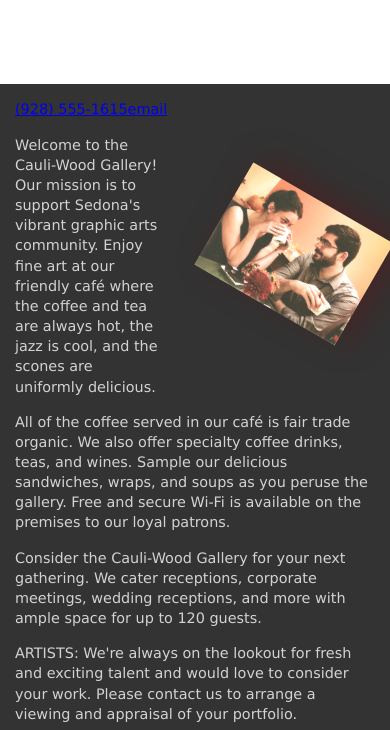
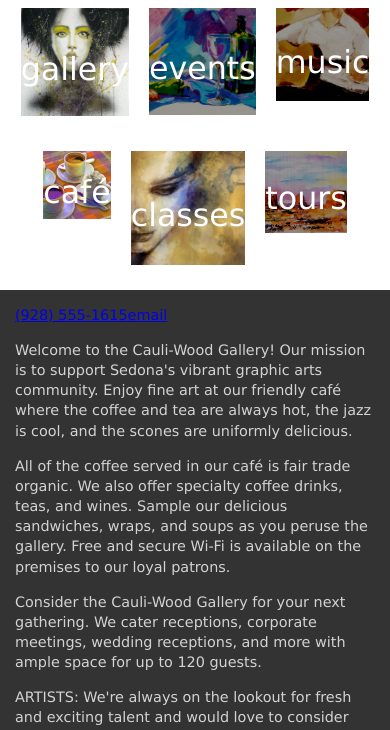
Before and after one commit to Sonatical/Case-3-Tutorial-5, a plain HTML site: page index.html in a window 390 px wide. Shown: the part 80-810 px from the top of the page. Drawn offline with Linux system fonts and the light colour scheme.

Commit message:
Added some stuff

```diff
--- a/css/cw_styles.css
+++ b/css/cw_styles.css
@@ -1,5 +1,5 @@
 @charset "utf-8";
-@import url(./cw_designs.css);
+
 
 /*
    New Perspectives on HTML5 and CSS3, 7th Edition
@@ -18,7 +18,7 @@
 
 
 /* Import Basic Design Styles  */
-
+@import url(./cw_designs.css);
 
 
 /* ===============================
@@ -41,7 +41,7 @@ nav#bottom {
    justify-content: baseline;
 }
 
-ul {
+nav#bottom ul {
    display:-webkit-flex;
    display:flex;
 
@@ -58,16 +58,51 @@ ul {
       color: rgb(211, 211, 211);
       background-color: rgb(51, 51, 51);
    }
-   aside , article + img , #spotlight {
+   aside, article img , section#spotlight {
    display: none;
    }
-   ul > nav#top {
+   nav#top ul {
+      display: flex;
+      display: -webkit-flex;
       flex-flow: row wrap;
-      flex: 1 1 130px;
       -webkit-flex-flow: row wrap;
-      -webkit-box-flex:1 1 130px;
-      font-size: 2.2em;
+      justify-content: center;
+      flex-basis: 1 1 130px;
    }
+   nav#top ul li {
+    display: flex;
+    flex-basis: 1 1 130px;
+    font-size: 2.2em;
+    background-repeat: no-repeat;
+    background-size: contain;
+   }
+
+   nav#top ul li:nth-of-type(1) {
+      background-image: url(../imgs/cw_image01.png);
+
+   }
+   nav#top ul li:nth-of-type(2) {
+      background-image: url(../imgs/cw_image02.png);
+
+   }
+   nav#top ul li:nth-of-type(3) {
+      background-image: url(../imgs/cw_image03.png);
+
+   }
+   nav#top ul li:nth-of-type(4) {
+      background-image: url(../imgs/cw_image04.png);
+   }
+   nav#top ul li:nth-of-type(5) {
+      background-image: url(../imgs/cw_image05.png);
+
+   }
+   nav#top ul li:nth-of-type(6) {
+      background-image: url(../imgs/cw_image06.png);
+
+   }
+
+
+
 }
 
 
```
